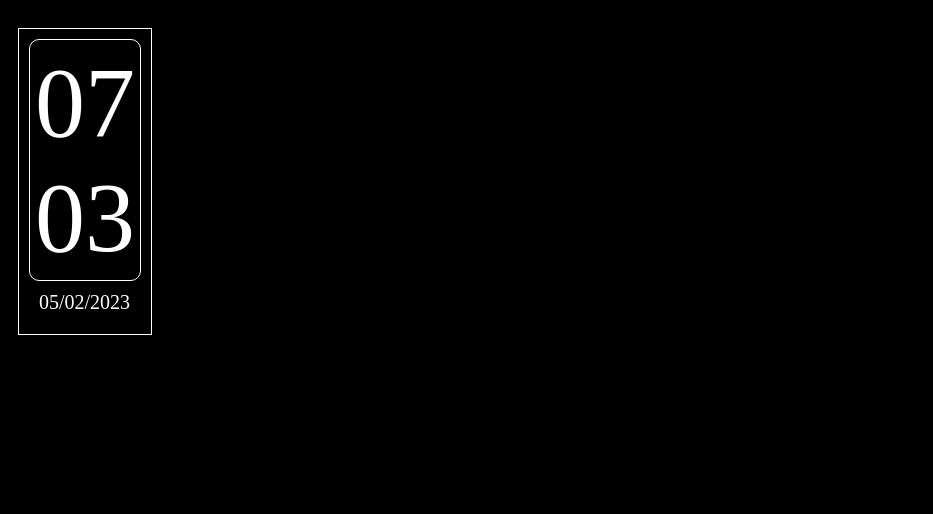
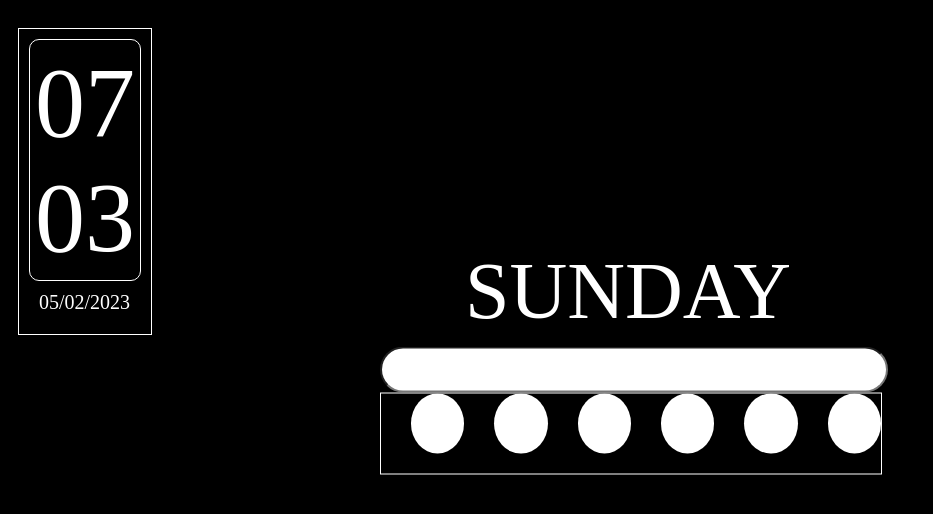
Before and after one commit to ashupal86/chrome_Coustomize, a plain HTML site: page index.html in a window 1280 px wide. Shown: the whole page, without its empty margins (0-933 px from the left). Drawn offline with Linux system fonts and the light colour scheme.

Commit message:
day name and search bar added with pinned item tray

```diff
--- a/index.html
+++ b/index.html
@@ -19,6 +19,32 @@
         <div class="date">
             <span id="date">00</span>
         </div>
+
+
+    </div>
+    <div class="container2">
+
+
+        <div class="day">
+            <span id="day1">SUNDAY</span>
+        </div>
+
+
+        <div class="search_bar">
+            <input id="search" type="text">
+        </div>
+
+
+        <div class="pin_item">
+            <div class="pin"></div>
+            <div class="pin"></div>
+            <div class="pin"></div>
+            <div class="pin"></div>
+            <div class="pin"></div>
+            <div class="pin"></div>
+        </div>
+
+        </div>
     </div>
 </body>
 </html>
--- a/javascript.js
+++ b/javascript.js
@@ -40,3 +40,14 @@ function date(){
     document.getElementById('date').innerHTML=f_date;
 }
 setInterval(date,10);
+
+// DAY FUNCTION IS HERE
+function day(){
+    const weekday = ["Sunday","Monday","Tuesday","Wednesday","Thursday","Friday","Saturday"];
+
+    const d = new Date();
+    let days = weekday[d.getDay()];
+
+    document.getElementById('day1').innerHTML=days.toUpperCase();
+}
+setInterval(day,10);
--- a/style.css
+++ b/style.css
@@ -56,3 +56,54 @@ body{
     font-size: 20px;
     padding: 10px;
 }
+
+/* CONTAINER2 IS HERE */
+.container2{
+    position: absolute;
+    top: 45%;
+    left: 50%;
+    transform: translate(-50% ,-50%);
+    width: 400px;
+
+    height: auto;
+}
+
+/* DAY IS HERE */
+
+.day{
+    position: relative;
+    padding-left: 25px;
+    padding-bottom:10px ;
+    font-size: 80px;
+
+}
+#search{
+    position: relative;
+    margin-left: -60px;
+    border-radius: 25px;
+    width: 500px;
+    height: 40px;
+}
+
+.pin_item{
+    position: relative;
+    margin-left:-60px ;
+    width: 500px;
+    height: 80px;
+    border: 1px solid white;
+    overflow-y: hidden;
+    overflow-x: scroll;
+    display: inline-flex;
+
+}
+.pin_item::-webkit-scrollbar{
+    display: none;
+}
+.pin{
+    width: 60px;
+    height: 60px;
+    border-radius: 50%;
+    background-color: white;
+    margin-left:30px ;
+
+}
```
